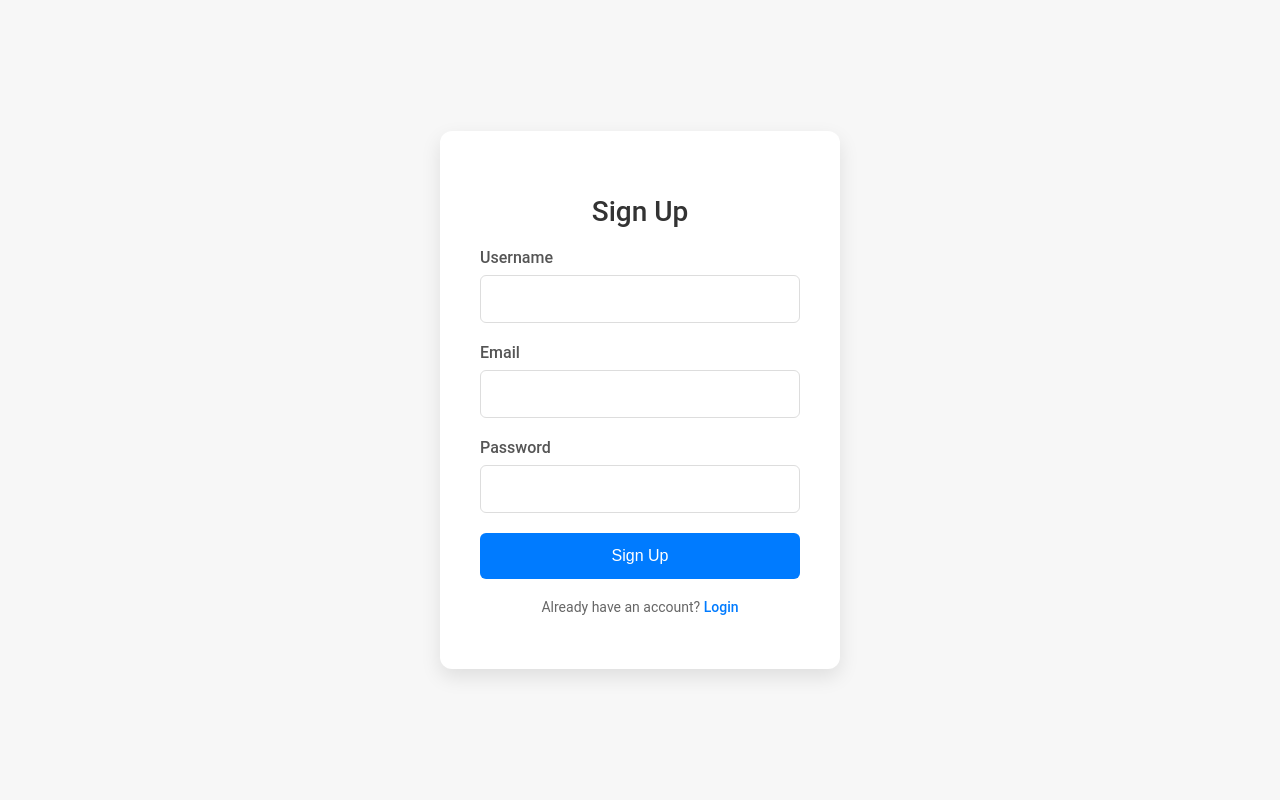
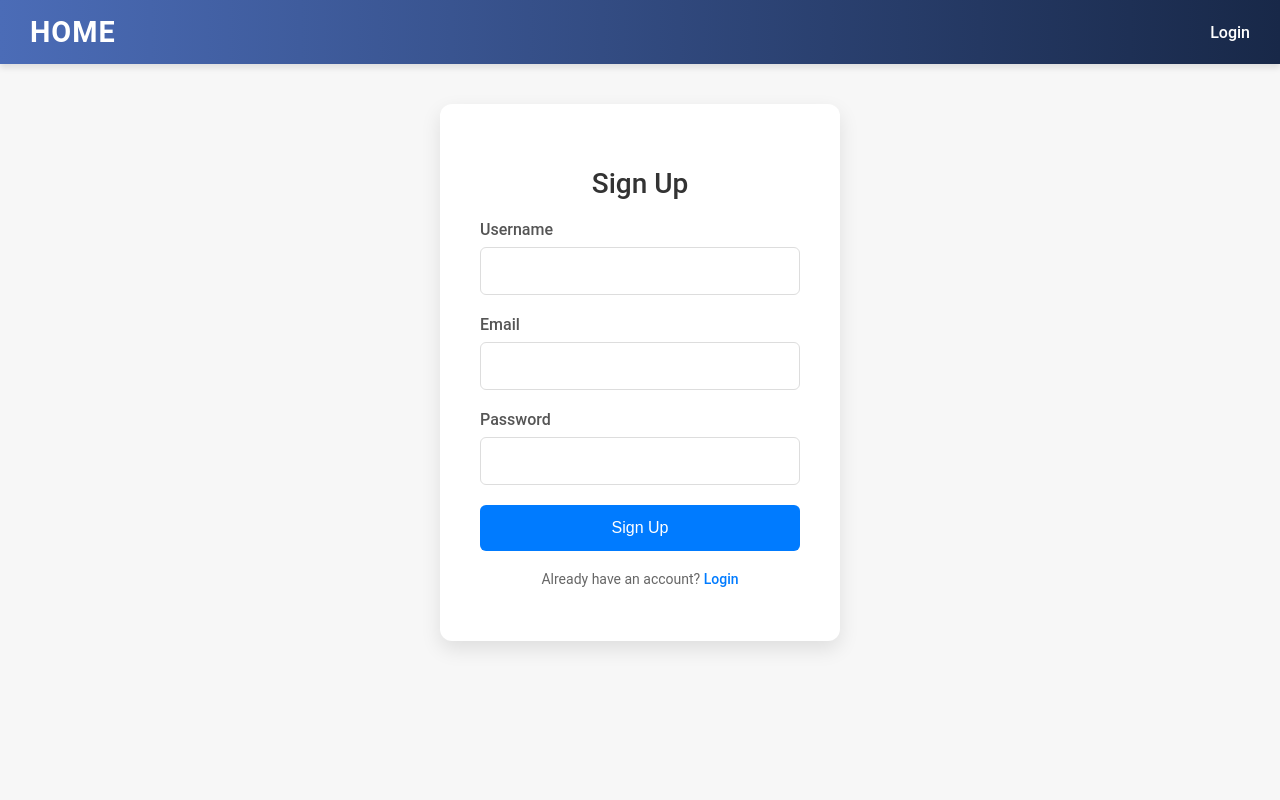
Before and after one commit to horus-4ever/English-Spy-Project, a Flask app: page /signup in a window 1280 px wide. Run offline with Flask 3, Linux system fonts and the light colour scheme.

Commit message:
feat(login): implemented logout function and added a navbar

```diff
--- a/app/routes/login_routes.py
+++ b/app/routes/login_routes.py
@@ -31,3 +31,9 @@ def signup():
         else:
             create_user(username, password)
             return redirect("/login")
+
+
+@bp.route("/logout", methods=["GET"])
+def logout():
+    del session["user_id"]
+    return redirect("/login")
--- a/app/services/users_service.py
+++ b/app/services/users_service.py
@@ -42,6 +42,7 @@ def update_user_progress(user_id: int, story_node_id: int) -> object:
 
 
 def add_story_to_user(user: User, story: Story):
+    """Make a user follow a story"""
     start_node: StoryNode = get_start_node(story.id)
     user_story = UserStory(user=user, story=story, progress=start_node.id)
     db.session.add(user_story)
--- /dev/null
+++ b/app/static/navbar.css
@@ -0,0 +1,87 @@
+/* Modern, Flat Navbar */
+.navbar {
+    background: linear-gradient(90deg, #4b6cb7, #182848); /* Smooth blue gradient */
+    padding: 15px 30px;
+    box-shadow: 0 4px 6px rgba(0, 0, 0, 0.1);
+    position: relative;
+    z-index: 100;
+  }
+
+  .navbar-container {
+    display: flex;
+    align-items: center;
+    justify-content: space-between;
+  }
+
+  .navbar-brand {
+    color: #fff;
+    font-size: 1.8em;
+    font-weight: 600;
+    letter-spacing: 1px;
+    text-transform: uppercase;
+    text-decoration: none;
+    transition: color 0.3s ease;
+  }
+
+  .navbar-brand:hover {
+    color: #c0c0c0;
+  }
+
+  .navbar-menu {
+    display: flex;
+    list-style: none;
+    margin: 0;
+    padding: 0;
+  }
+
+  .navbar-item {
+    margin-left: 30px;
+  }
+
+  .navbar-item a {
+    color: #fff;
+    text-decoration: none;
+    font-size: 1em;
+    font-weight: 500;
+    position: relative;
+    padding: 5px 0;
+    transition: color 0.3s ease;
+  }
+
+  /* Underline effect on hover (flat and subtle) */
+  .navbar-item a::after {
+    content: "";
+    position: absolute;
+    left: 0;
+    bottom: -2px;
+    width: 0;
+    height: 2px;
+    background-color: #fff;
+    transition: width 0.3s ease;
+  }
+
+  .navbar-item a:hover {
+    color: #ddd;
+  }
+
+  .navbar-item a:hover::after {
+    width: 100%;
+  }
+
+  /* Responsive adjustments */
+  @media (max-width: 768px) {
+    .navbar-container {
+      flex-direction: column;
+      align-items: flex-start;
+    }
+
+    .navbar-menu {
+      flex-direction: column;
+      width: 100%;
+      margin-top: 10px;
+    }
+
+    .navbar-item {
+      margin: 10px 0;
+    }
+  }
--- a/app/static/style.css
+++ b/app/static/style.css
@@ -3,16 +3,14 @@ body {
   font-family: 'Roboto', sans-serif;
   background: #f7f7f7;
   margin: 0;
-  display: flex;
-  align-items: center;
-  justify-content: center;
-  height: 100vh;
+  /* Removed display: flex, align-items, justify-content, and height to allow normal flow */
 }
 
 .container {
   width: 100%;
   max-width: 400px;
   padding: 20px;
+  margin: 20px auto; /* Centers the container horizontally and adds vertical spacing */
 }
 
 /* Form Container */
@@ -98,22 +96,16 @@ a:hover {
   text-decoration: underline;
 }
 
-
 .error-notification {
   position: fixed;
-  /* Float on top of content */
   top: 20px;
-  /* Adjust as needed */
   right: 20px;
-  /* Adjust as needed */
   background-color: #f44336;
-  /* A nice red color */
   color: white;
   padding: 15px;
   border-radius: 4px;
   box-shadow: 0 2px 4px rgba(0, 0, 0, 0.3);
   z-index: 1000;
-  /* Ensure it appears above other elements */
   display: flex;
   align-items: center;
 }
--- a/app/templates/base.html
+++ b/app/templates/base.html
@@ -6,6 +6,7 @@
     <meta name="viewport" content="width=device-width, initial-scale=1.0">
     <title>{% block title %}Flask App{% endblock %}</title>
     <link rel="stylesheet" href="{{ url_for('static', filename='style.css') }}">
+    <link rel="stylesheet" href="{{ url_for('static', filename='navbar.css') }}">
     <!-- Optional: Include a small JavaScript snippet to dismiss the error -->
     <script>
         function dismissError() {
@@ -27,6 +28,7 @@
     {% endif %}
     {% endwith %}
 
+    {% include "navbar.html" %}
 
     <div class="container">
         {% block content %}{% endblock %}
--- /dev/null
+++ b/app/templates/navbar.html
@@ -0,0 +1,19 @@
+<nav class="navbar">
+    <div class="navbar-container">
+        <a class="navbar-brand" href="{{ url_for('home.home') }}">Home</a>
+        <ul class="navbar-menu">
+            {% if session.get("user_id") %}
+            <li class="navbar-item">
+                <a href="{{ url_for('user.account') }}">My Account</a>
+            </li>
+            <li class="navbar-item">
+                <a href="{{ url_for('login.logout') }}">Logout</a>
+            </li>
+            {% else %}
+            <li class="navbar-item">
+                <a href="{{ url_for('login.login') }}">Login</a>
+            </li>
+            {% endif %}
+        </ul>
+    </div>
+</nav>
--- a/app/utils/require_auth.py
+++ b/app/utils/require_auth.py
@@ -1,8 +1,12 @@
 from flask import Blueprint, render_template, request, session, redirect, flash
 from typing import Callable
+import functools
 
 def require_auth(function: Callable):
+    @functools.wraps(function)
     def __inner(*args, **kwargs):
         if session.get("user_id") is not None:
             return function(*args, **kwargs)
+        else:
+            return redirect("/login")
     return __inner
```
